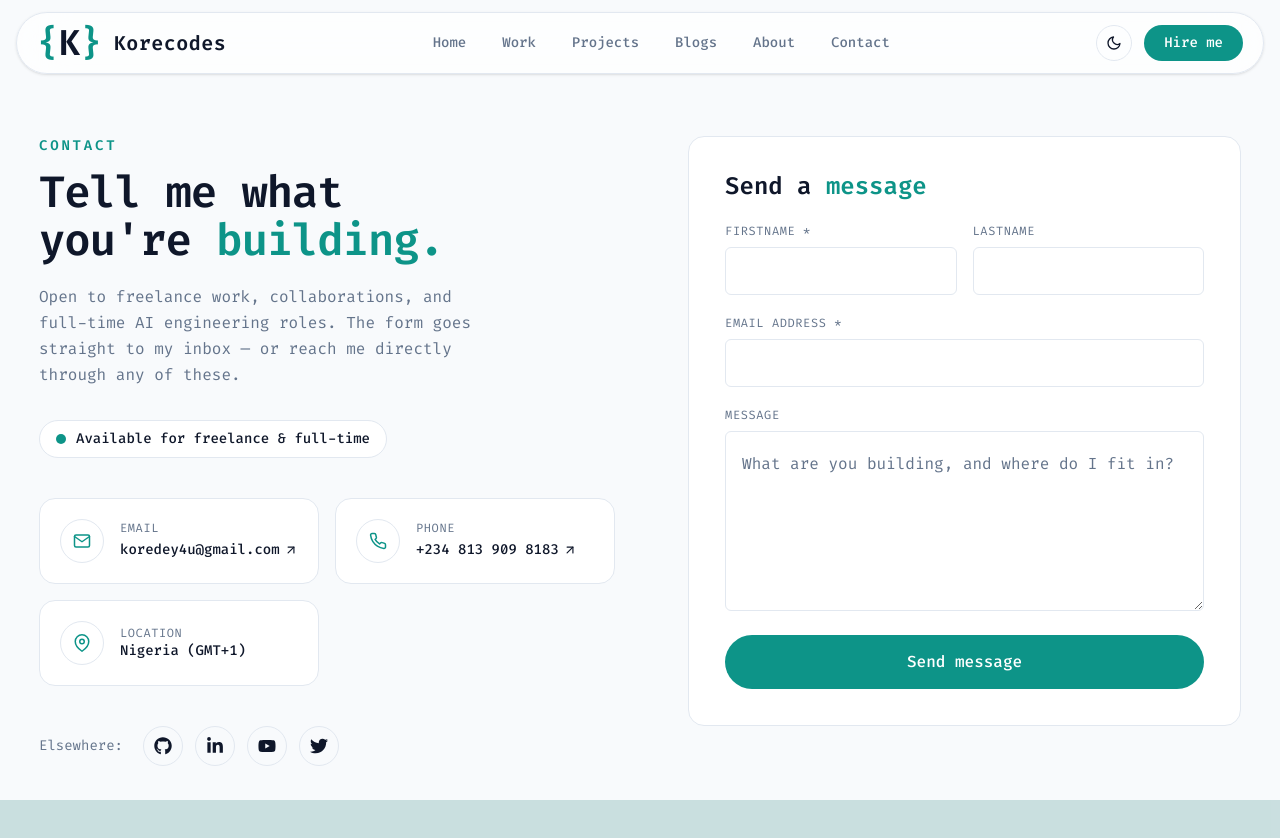
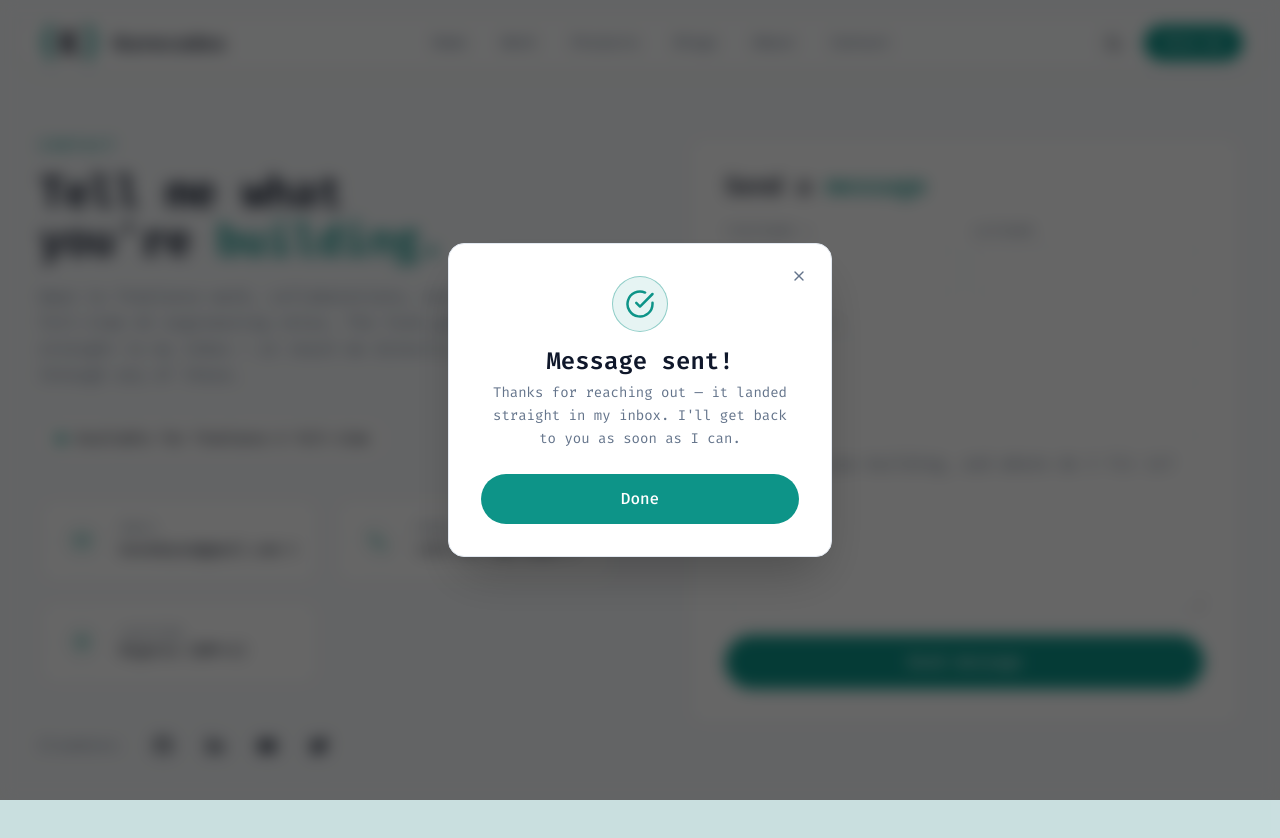
Before and after one commit to koredeycode/korecodes, a Next.js app: page /contact in a window 1280 px wide. Both pictures are taken after typing "Sample", "Sample", "name@example.com", "Sample" into the empty fields and a click on the button "Send message". Shown: the top 838 px of the page. Built offline with nearby package versions, Linux system fonts and the light colour scheme; no server answers.

Commit message:
contact: replace alert dialogs with a themed confirmation modal (success/error states, backdrop + Escape close, sending state)

```diff
--- a/app/contact/page.tsx
+++ b/app/contact/page.tsx
@@ -1,6 +1,15 @@
 "use client";
-import { motion } from "framer-motion";
-import { FiArrowUpRight, FiMail, FiMapPin, FiPhone } from "react-icons/fi";
+import { useEffect, useState } from "react";
+import { AnimatePresence, motion } from "framer-motion";
+import {
+  FiAlertCircle,
+  FiArrowUpRight,
+  FiCheckCircle,
+  FiMail,
+  FiMapPin,
+  FiPhone,
+  FiX,
+} from "react-icons/fi";
 import { Input } from "@/components/ui/input";
 import { Textarea } from "@/components/ui/textarea";
 
@@ -27,8 +36,22 @@ const info = [
 ];
 
 const Contact = () => {
+  const [modal, setModal] = useState<"success" | "error" | null>(null);
+  const [sending, setSending] = useState(false);
+
+  useEffect(() => {
+    if (!modal) return;
+    const onKey = (e: KeyboardEvent) => {
+      if (e.key === "Escape") setModal(null);
+    };
+    document.addEventListener("keydown", onKey);
+    return () => document.removeEventListener("keydown", onKey);
+  }, [modal]);
+
   const handleSubmit = async (e: React.FormEvent) => {
     e.preventDefault();
+    if (sending) return;
+    setSending(true);
 
     const form = e.target as HTMLFormElement;
     const data = {
@@ -40,6 +63,7 @@ const Contact = () => {
         .value,
     };
 
+    try {
       // Send to your API route
       const res = await fetch("/api/contact", {
         method: "POST",
@@ -48,14 +72,20 @@ const Contact = () => {
       });
 
       if (res.ok) {
-      alert("Message sent!");
         form.reset();
+        setModal("success");
       } else {
-      alert("Something went wrong");
+        setModal("error");
+      }
+    } catch {
+      setModal("error");
+    } finally {
+      setSending(false);
     }
   };
 
   return (
+    <>
       <motion.section
       initial={{ opacity: 0 }}
       animate={{
@@ -184,15 +214,80 @@ const Contact = () => {
               </div>
               <button
                 type="submit"
-                className="mt-1 px-7 py-3.5 rounded-full bg-accent text-white font-medium hover:bg-accent-hover transition-colors"
+                disabled={sending}
+                className="mt-1 px-7 py-3.5 rounded-full bg-accent text-white font-medium hover:bg-accent-hover transition-colors disabled:opacity-60 disabled:cursor-not-allowed"
               >
-                Send message
+                {sending ? "Sending…" : "Send message"}
               </button>
             </form>
           </div>
         </div>
       </div>
       </motion.section>
+
+      {/* submission confirmation modal */}
+      <AnimatePresence>
+        {modal && (
+          <motion.div
+            key="contact-modal"
+            initial={{ opacity: 0 }}
+            animate={{ opacity: 1 }}
+            exit={{ opacity: 0 }}
+            transition={{ duration: 0.2 }}
+            onClick={() => setModal(null)}
+            role="dialog"
+            aria-modal="true"
+            className="fixed inset-0 z-[100] flex items-center justify-center bg-black/60 backdrop-blur-sm px-6"
+          >
+            <motion.div
+              initial={{ opacity: 0, scale: 0.92, y: 14 }}
+              animate={{ opacity: 1, scale: 1, y: 0 }}
+              exit={{ opacity: 0, scale: 0.95, y: 8 }}
+              transition={{ type: "spring", stiffness: 320, damping: 26 }}
+              onClick={(e) => e.stopPropagation()}
+              className="relative w-full max-w-sm rounded-2xl border border-border bg-card p-8 text-center shadow-2xl"
+            >
+              <button
+                type="button"
+                onClick={() => setModal(null)}
+                aria-label="Close"
+                className="absolute top-4 right-4 w-8 h-8 rounded-full border border-transparent flex items-center justify-center text-muted hover:text-accent hover:border-accent transition-colors"
+              >
+                <FiX />
+              </button>
+
+              <div
+                className={`mx-auto mb-4 w-14 h-14 rounded-full border flex items-center justify-center text-3xl ${
+                  modal === "success"
+                    ? "text-accent border-accent/40 bg-accent/10"
+                    : "text-red-400 border-red-400/40 bg-red-400/10"
+                }`}
+              >
+                {modal === "success" ? <FiCheckCircle /> : <FiAlertCircle />}
+              </div>
+
+              <h3 className="h3 mb-2">
+                {modal === "success" ? "Message sent!" : "Something went wrong"}
+              </h3>
+              <p className="text-muted text-sm leading-relaxed mb-6">
+                {modal === "success"
+                  ? "Thanks for reaching out — it landed straight in my inbox. I'll get back to you as soon as I can."
+                  : "Your message didn't go through. Please try again, or email me directly at koredey4u@gmail.com."}
+              </p>
+
+              <button
+                type="button"
+                autoFocus
+                onClick={() => setModal(null)}
+                className="w-full px-7 py-3 rounded-full bg-accent text-white font-medium hover:bg-accent-hover transition-colors"
+              >
+                {modal === "success" ? "Done" : "Try again"}
+              </button>
+            </motion.div>
+          </motion.div>
+        )}
+      </AnimatePresence>
+    </>
   );
 };
 
```
Lines whose indentation alone changed are shown as unchanged.
